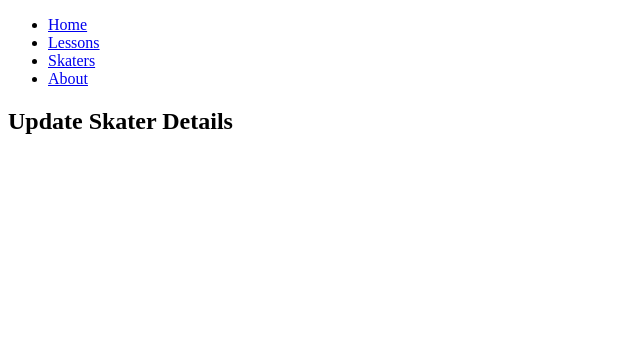
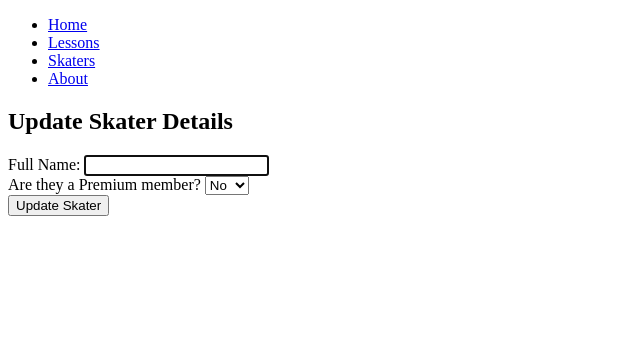
Before and after one commit to alexgjohn/RinkedIn, a Flask app: page /skaters/1/edit in a window 1280 px wide. Shown: the top 348 px of the page, without its empty margins (0-640 px from the left). Run offline with Flask 3, Linux system fonts and the light colour scheme; data that the repository does not hold is empty; some libraries are stand-ins or nearby versions.

Commit message:
can update skaters as well

```diff
--- a/roller_rink/controllers/skaters_controller.py
+++ b/roller_rink/controllers/skaters_controller.py
@@ -38,12 +38,11 @@ def edit_skater(id):
     skater = skater_repo.select(id)
     return render_template('skaters/edit.jinja', skater = skater, title = "Update Skater Details")
 
-# @lessons_blueprint.route('/lessons', methods = ['POST'])
-# def add_lesson():
-#     name = request.form['name']
-#     day = request.form['day']
-#     capacity = int(request.form['capacity'])
-#     premium = request.form['premium']
-#     lesson = Lesson(name, day, capacity, premium)
-#     lesson_repo.save(lesson)
-#     return redirect('/lessons')
+
+@skaters_blueprint.route('/skaters/<id>', methods = ['POST'])
+def update_skater(id):
+    full_name = request.form['full_name']
+    premium_member = request.form['premium_member']
+    skater = Skater(full_name, premium_member, id)
+    skater_repo.update(skater)
+    return redirect('/skaters')
--- a/roller_rink/templates/skaters/edit.jinja
+++ b/roller_rink/templates/skaters/edit.jinja
@@ -3,35 +3,23 @@
 {% block content %}
 <h1>{{ title }}</h1>
 
-{# <form action="/lessons" method="post">
+<form action="/skaters/{{ skater.id }}" method="post">
     <div>
-        <label for="name">Name: </label>
-        <input type="text" id="name" name="name">
+        <label for="full_name">Full Name: </label>
+        <input type="text" id="full_name" name="full_name" value="{{ skater.full_name }}" required autofocus>
     </div>
+    {# could add if statement here to autofill currectly #}
     <div>
-        <label for="day">Day: </label>
-        <select id="day" name="day">
-            {% for day in days %}
-            <option value="{{ day }}">{{ day }}</option>
-            {% endfor %}
-        </select>
-    </div>
-    <div>
-        <label for="capacity">Capacity: </label>
-        <input type="number" id="capacity" name="capacity" min="1" value="1">
-
-    </div>
-    <div>
-        <label for="premium">Is this a premium lesson? </label>
-        <select id="premium" name="premium" value=>
+        <label for="premium_member">Are they a Premium member? </label>
+        <select id="premium_member" name="premium_member">
             <option value="False">No</option>
             <option value="True">Yes</option>
         </select>
     </div>
     <div>
-        <button type="submit">Create Lesson</button>
+        <button type="submit">Update Skater</button>
     </div>
-</form> #}
+
 {# this saves the lesson successfully, but doesn't pass the premium boolean through to the show page #}
 
 {% endblock %}
```
